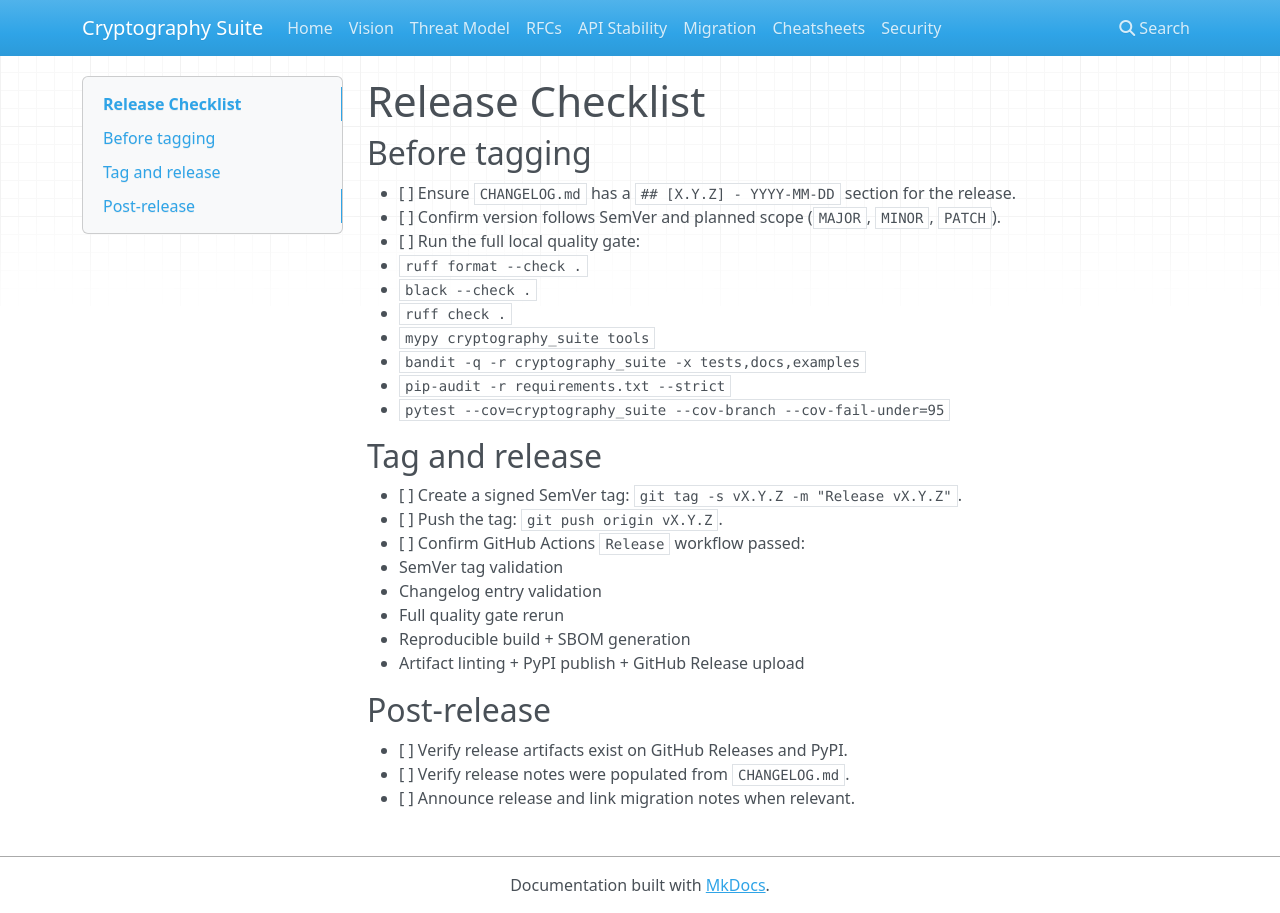
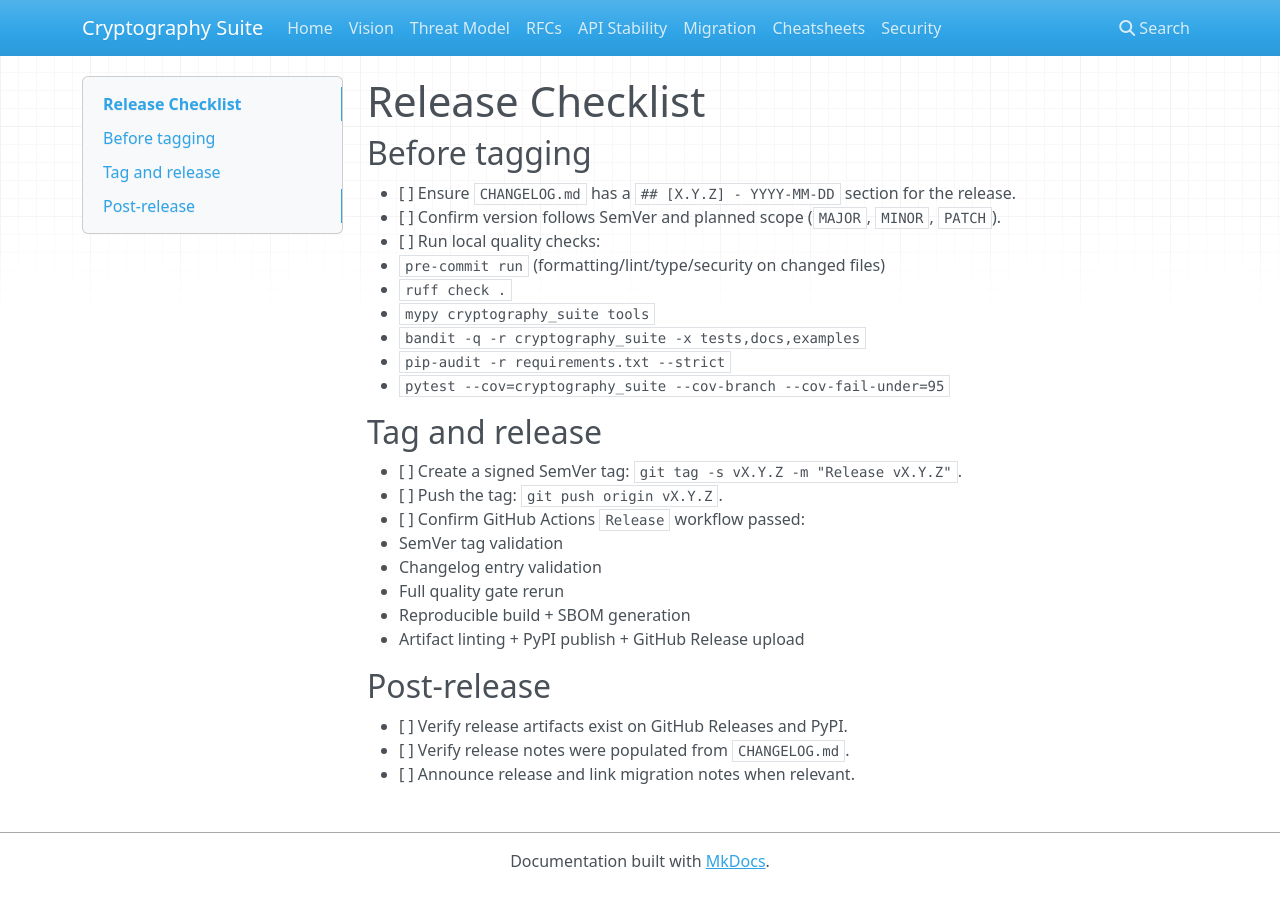
Before and after one commit to Psychevus/cryptography-suite, an MkDocs documentation site: the page built from docs/release_checklist.md, in a window 1280 px wide. Built offline with MkDocs 1.6.1, drawn with Linux system fonts in a browser that asks for light colours; nearby versions of some CDN libraries.

Commit message:
fix(ci): gate formatting on changed files to unblock quality checks

```diff
--- a/docs/release_checklist.md
+++ b/docs/release_checklist.md
@@ -4,9 +4,8 @@
 
 - [ ] Ensure `CHANGELOG.md` has a `## [X.Y.Z] - YYYY-MM-DD` section for the release.
 - [ ] Confirm version follows SemVer and planned scope (`MAJOR`, `MINOR`, `PATCH`).
-- [ ] Run the full local quality gate:
-  - `ruff format --check .`
-  - `black --check .`
+- [ ] Run local quality checks:
+  - `pre-commit run` (formatting/lint/type/security on changed files)
   - `ruff check .`
   - `mypy cryptography_suite tools`
   - `bandit -q -r cryptography_suite -x tests,docs,examples`
--- a/requirements-dev.txt
+++ b/requirements-dev.txt
@@ -11,3 +11,4 @@ types-PyYAML==6.0.12.20240917
 pre-commit==3.8.0
 build==1.2.2.post1
 twine==5.1.1
+freezegun==1.5.1
```
Also changed, not shown: CONTRIBUTING.md (+6 -5 lines), docs/release_process.md (+1 -1 lines), 2 other files.
